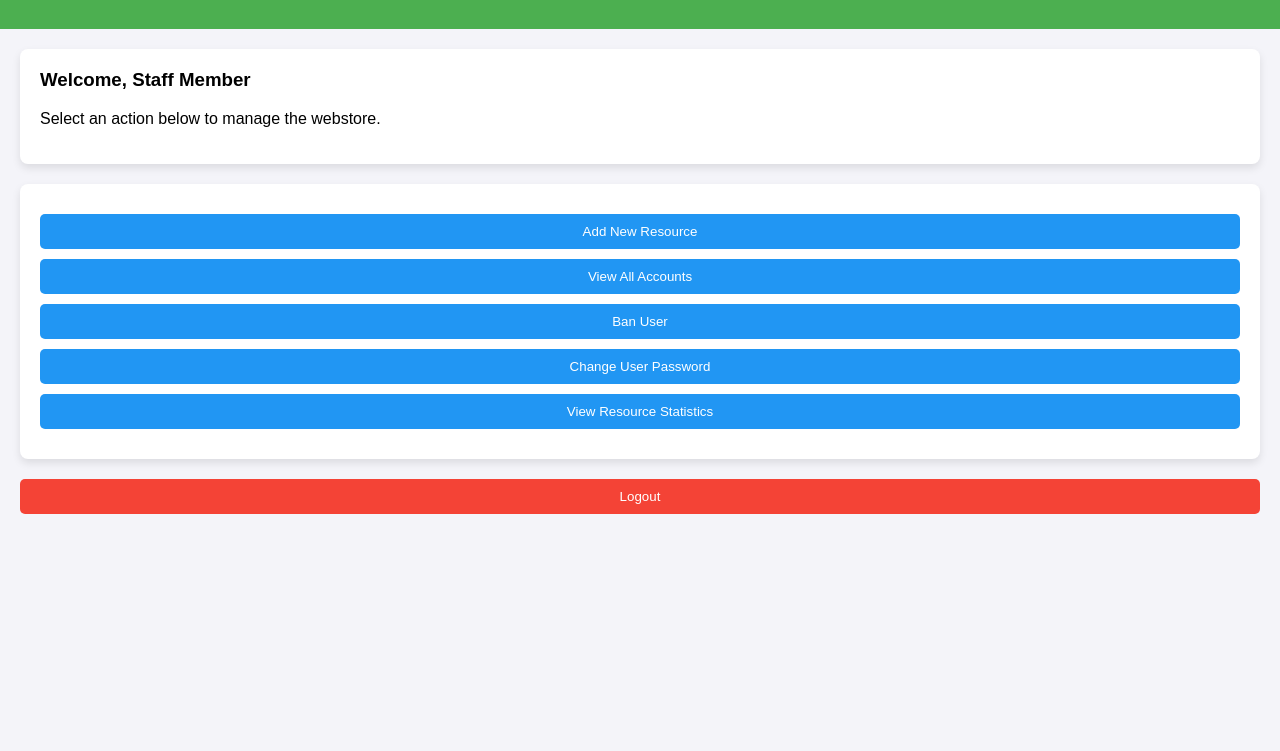
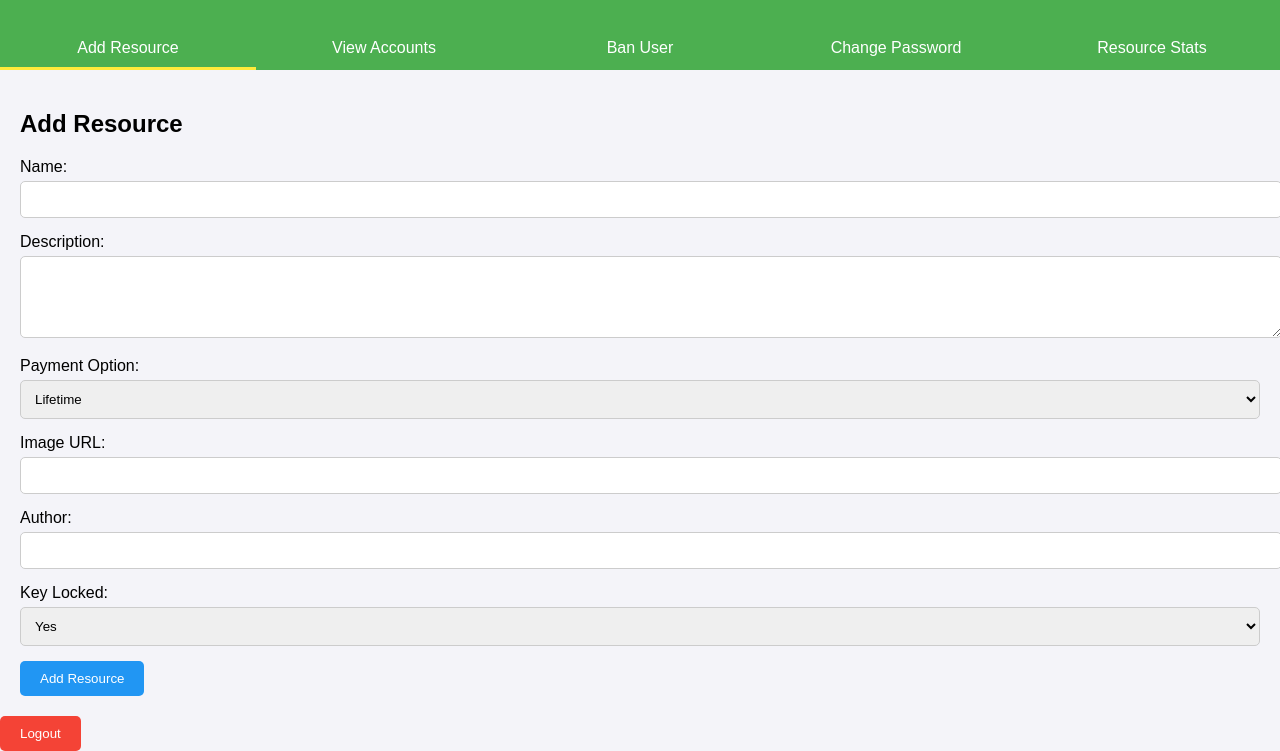
Before and after one commit to portylol/Sway-Development-Web-store, a plain HTML site: page staff-panel.html in a window 1280 px wide. Shown: the part 71-822 px from the top of the page. Before the commit the page ends 800 px from the top, so only its background shows below. Drawn offline with Linux system fonts and the light colour scheme.

Commit message:
Update staff-panel.html

```diff
--- a/staff-panel.html
+++ b/staff-panel.html
@@ -17,25 +17,58 @@
             padding: 10px 20px;
             text-align: center;
         }
-        .container {
+        .tabs {
+            display: flex;
+            justify-content: center;
+            background-color: #4CAF50;
+        }
+        .tab {
+            flex: 1;
+            padding: 10px;
+            text-align: center;
+            cursor: pointer;
+            color: white;
+            border-bottom: 3px solid transparent;
+        }
+        .tab:hover, .tab.active {
+            border-bottom: 3px solid #FFEB3B;
+        }
+        .content {
+            display: none;
             padding: 20px;
         }
-        .card {
-            background: white;
-            border-radius: 8px;
-            box-shadow: 0 4px 8px rgba(0, 0, 0, 0.1);
-            padding: 20px;
-            margin-bottom: 20px;
+        .content.active {
+            display: block;
         }
-        .card h3 {
-            margin-top: 0;
+        .form-group {
+            margin-bottom: 15px;
+        }
+        .form-group label {
+            display: block;
+            margin-bottom: 5px;
+        }
+        .form-group input, .form-group textarea, .form-group select {
+            width: 100%;
+            padding: 10px;
+            border: 1px solid #ccc;
+            border-radius: 5px;
+        }
+        table {
+            width: 100%;
+            border-collapse: collapse;
+            margin-top: 20px;
+        }
+        table th, table td {
+            border: 1px solid #ddd;
+            padding: 10px;
+            text-align: left;
+        }
+        table th {
+            background-color: #4CAF50;
+            color: white;
         }
         .btn {
-            display: block;
-            width: 100%;
-            padding: 10px;
-            margin: 10px 0;
-            text-align: center;
+            padding: 10px 20px;
             background-color: #2196F3;
             color: white;
             border: none;
@@ -57,23 +90,103 @@
     <header>
         <h1>Staff Panel</h1>
     </header>
-    <div class="container">
-        <div class="card">
-            <h3>Welcome, Staff Member</h3>
-            <p>Select an action below to manage the webstore.</p>
-        </div>
-        <div class="card">
-            <button class="btn" onclick="navigateTo('add-resource.html')">Add New Resource</button>
-            <button class="btn" onclick="navigateTo('view-accounts.html')">View All Accounts</button>
-            <button class="btn" onclick="navigateTo('ban-user.html')">Ban User</button>
-            <button class="btn" onclick="navigateTo('change-password.html')">Change User Password</button>
-            <button class="btn" onclick="navigateTo('resource-stats.html')">View Resource Statistics</button>
-        </div>
-        <button class="btn logout-btn" onclick="logout()">Logout</button>
+    <div class="tabs">
+        <div class="tab active" onclick="showTab('add-resource')">Add Resource</div>
+        <div class="tab" onclick="showTab('view-accounts')">View Accounts</div>
+        <div class="tab" onclick="showTab('ban-user')">Ban User</div>
+        <div class="tab" onclick="showTab('change-password')">Change Password</div>
+        <div class="tab" onclick="showTab('stats')">Resource Stats</div>
     </div>
+    <div id="add-resource" class="content active">
+        <h2>Add Resource</h2>
+        <form>
+            <div class="form-group">
+                <label for="resource-name">Name:</label>
+                <input type="text" id="resource-name" required>
+            </div>
+            <div class="form-group">
+                <label for="description">Description:</label>
+                <textarea id="description" rows="4" required></textarea>
+            </div>
+            <div class="form-group">
+                <label for="payment-option">Payment Option:</label>
+                <select id="payment-option" required>
+                    <option value="lifetime">Lifetime</option>
+                    <option value="monthly">Monthly</option>
+                </select>
+            </div>
+            <div class="form-group">
+                <label for="image-url">Image URL:</label>
+                <input type="url" id="image-url" required>
+            </div>
+            <div class="form-group">
+                <label for="author">Author:</label>
+                <input type="text" id="author" required>
+            </div>
+            <div class="form-group">
+                <label for="key-locked">Key Locked:</label>
+                <select id="key-locked" required>
+                    <option value="yes">Yes</option>
+                    <option value="no">No</option>
+                </select>
+            </div>
+            <button type="submit" class="btn">Add Resource</button>
+        </form>
+    </div>
+    <div id="view-accounts" class="content">
+        <h2>View Accounts</h2>
+        <table>
+            <thead>
+                <tr>
+                    <th>Username</th>
+                    <th>Email</th>
+                    <th>Actions</th>
+                </tr>
+            </thead>
+            <tbody>
+                <tr>
+                    <td>ExampleUser</td>
+                    <td>example@example.com</td>
+                    <td><button class="btn">View</button></td>
+                </tr>
+            </tbody>
+        </table>
+    </div>
+    <div id="ban-user" class="content">
+        <h2>Ban User</h2>
+        <form>
+            <div class="form-group">
+                <label for="ban-username">Username:</label>
+                <input type="text" id="ban-username" required>
+            </div>
+            <button type="submit" class="btn">Ban User</button>
+        </form>
+    </div>
+    <div id="change-password" class="content">
+        <h2>Change Password</h2>
+        <form>
+            <div class="form-group">
+                <label for="username-password">Username:</label>
+                <input type="text" id="username-password" required>
+            </div>
+            <div class="form-group">
+                <label for="new-password">New Password:</label>
+                <input type="password" id="new-password" required>
+            </div>
+            <button type="submit" class="btn">Change Password</button>
+        </form>
+    </div>
+    <div id="stats" class="content">
+        <h2>Resource Stats</h2>
+        <p>Display resource statistics here.</p>
+    </div>
+    <button class="btn logout-btn" onclick="logout()">Logout</button>
     <script>
-        function navigateTo(page) {
-            window.location.href = page;
+        function showTab(tabId) {
+            document.querySelectorAll('.content').forEach(content => content.classList.remove('active'));
+            document.querySelectorAll('.tab').forEach(tab => tab.classList.remove('active'));
+            document.getElementById(tabId).classList.add('active');
+            document.querySelector(`.tab[onclick="showTab('${tabId}')"]`).classList.add('active');
         }
         function logout() {
             window.location.href = "index.html";
```
